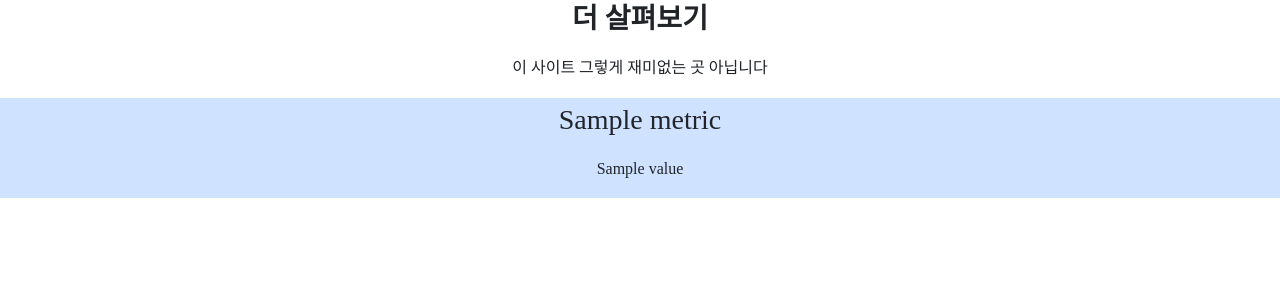
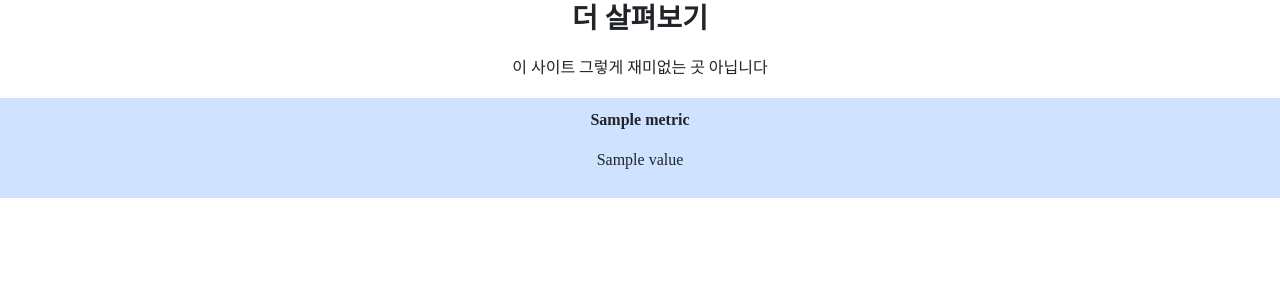
Before and after one commit to armedHeistKino/queryjun, a Django app: template queryjun/main/templates/main.html in a window 1280 px wide. Shown: the part 1073-1373 px from the top of the page. Run offline with Django 5.2, Linux system fonts and the light colour scheme; the template is opened without the code that fills it: most values are stand-ins (such as "Sample title", 1, 10 or a date in 2020); some web fonts are replaced.

Commit message:
design: Adjust font configuration for statics section

```diff
--- a/queryjun/main/templates/main.html
+++ b/queryjun/main/templates/main.html
@@ -67,14 +67,16 @@
         </div>
         <div class="container-fluid bg-primary-subtle position-relative" style="height: 10vh; min-height:100px;">
             <div class="container position-absolute top-50 start-50 translate-middle">
+                <div class="blank-area"></div>
                 <div class="row text-center">
                     {% for metric in statics %}
                     <div class="col">
-                        <p class="fs-3">{{ metric.title }}</p>
+                        <p class="fs-6" style="font-weight: 600;">{{ metric.title }}</p>
                         <p class="fs-6">{{ metric.value }}</p>
                     </div>
                     {% endfor %}
                 </div>
+                <div class="blank-area"></div>
             </div>
         </div>
         <div class="container-fluid position-relative" style="height: 50vh; min-height:500px;">
```
